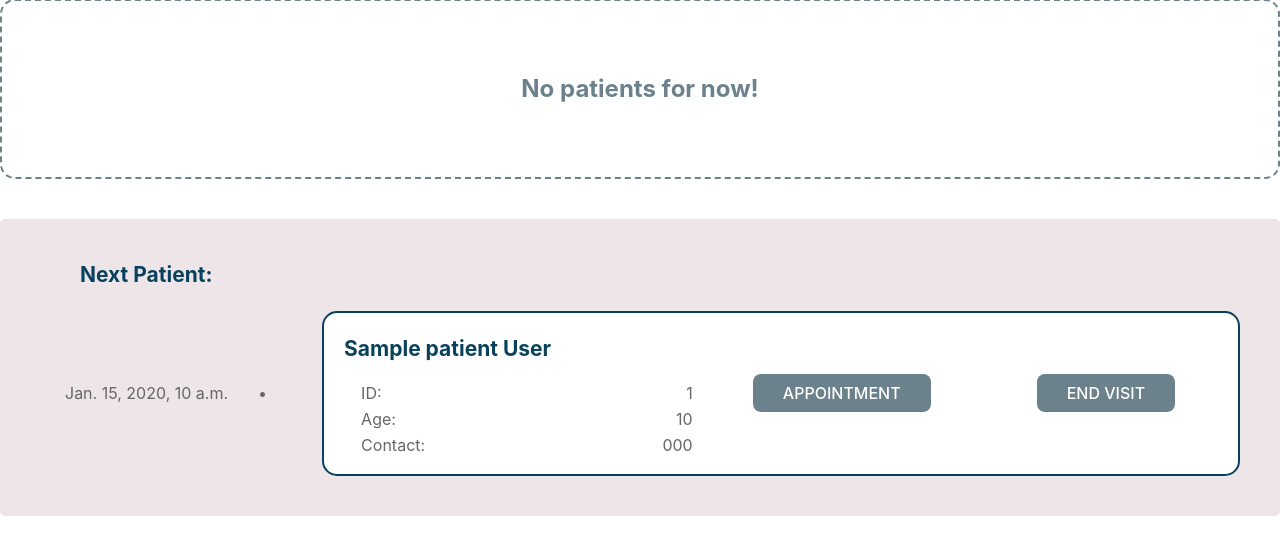
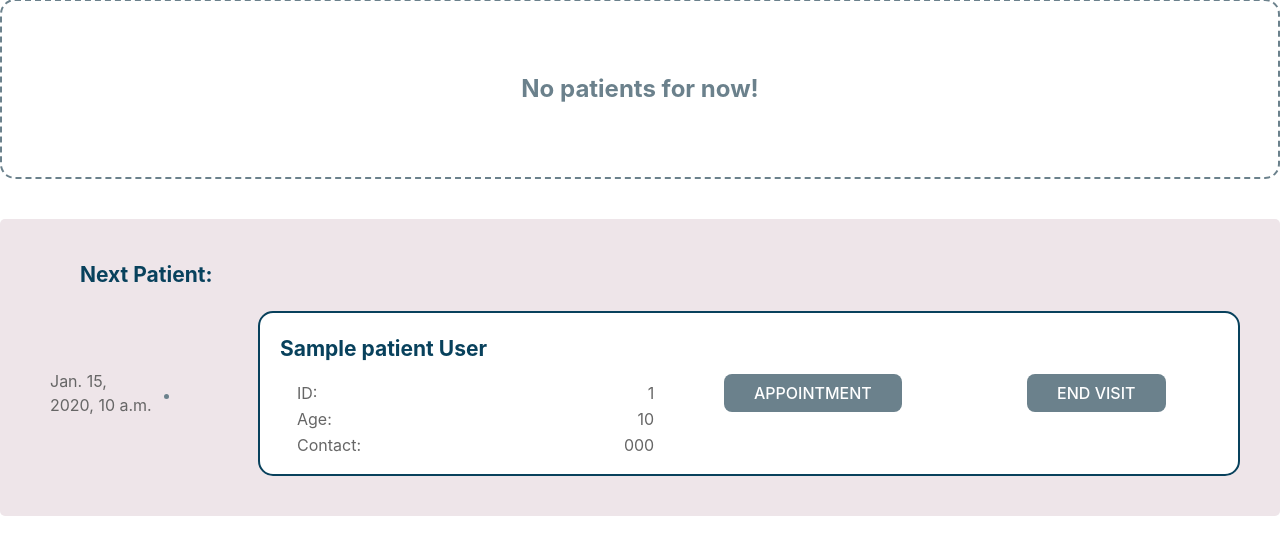
Before and after one commit to Notiooo/PawMed, a Django app: page /doctor/ in a window 1280 px wide. Shown: the part 121-676 px from the top of the page. Run offline with Django 4.2, Linux system fonts and the light colour scheme; tables that the repository leaves empty hold one stand-in row (values such as "Sample post"); some libraries are stand-ins or nearby versions.

Commit message:
Correct details - #76

```diff
--- a/PawMed/pawmed-front/public/static/css/pawmed.css
+++ b/PawMed/pawmed-front/public/static/css/pawmed.css
@@ -184,6 +184,7 @@
     font-size: 32px;
 }
 
+/* ==== Border ==== */
 .pm-border-solid {
     border-width: 2px !important;
     border-style: solid !important;
@@ -198,9 +199,24 @@
     border-radius: 15px;
 }
 
+/* ==== Other ==== */
 .pm-indicator {
     width: 30px;
     border-width: 2px;
     border-top-left-radius: 12px !important;
     border-bottom-left-radius: 12px !important;
 }
+
+.pm-dot-small{
+  height: 5px;
+  width: 5px;
+  border-radius: 50%;
+  display: inline-block;
+}
+
+.pm-dot-medium{
+  height: 10px;
+  width: 10px;
+  border-radius: 50%;
+  display: inline-block;
+}
--- a/PawMed/pawmed-front/public/templates/doctor/doctor_homepage.html
+++ b/PawMed/pawmed-front/public/templates/doctor/doctor_homepage.html
@@ -11,12 +11,12 @@
                 <p class="uk-text-bold pm-color-darkblue uk-margin-medium-left uk-margin-medium-top pm-font-size-medium">Current Patient:</p>
             </div>
             <div class="uk-grid-collaps uk-margin-medium-bottom" uk-grid>
-                <div class="uk-margin-small-left uk-margin-auto-vertical uk-grid-collaps uk-text-bold pm-color-darkblue" uk-grid>
+                <div class="uk-margin-small-left uk-margin-auto-vertical uk-grid-collaps uk-text-bold pm-color-darkblue uk-width-1-5" uk-grid>
                     <div class="uk-background-default uk-padding-small uk-border-rounded uk-margin-auto-vertical">
                         NOW
                     </div>
-                    <div class="uk-margin-medium-right uk-padding-small pm-font-size-large">
-                        &#8226;
+                    <div class="uk-margin-medium-right uk-padding-small">
+                         <span class="pm-dot-medium pm-background-darkblue"></span>
                     </div>
                 </div>
                 <div class="uk-width-expand uk-grid-collapse uk-background-default uk-padding-remove pm-border-solid" uk-grid>
@@ -59,12 +59,12 @@
                 <p class="uk-text-bold pm-color-darkblue uk-margin-medium-left uk-margin-medium-top pm-font-size-medium">Next Patient:</p>
             </div>
             <div class="uk-grid-collaps uk-margin-medium-bottom" uk-grid>
-                <div  class="uk-margin-small-left uk-margin-auto-vertical uk-grid-collaps" uk-grid>
-                    <div class="uk-padding-small">
-                        <p class="uk-padding-remove uk-margin-remove">{{visit.date}}</p>
+                <div  class="uk-margin-small-left uk-margin-auto-vertical uk-grid-collapse uk-width-1-5" uk-grid>
+                    <div class="uk-width-1-2 uk-margin-auto-vertical">
+                        <p class="uk-padding-remove uk-margin-remove uk-text-break">{{visit.date}}</p>
                     </div>
-                    <div class="uk-margin-medium-right uk-padding-small">
-                        &#8226;
+                    <div class="uk-width-expand uk-margin-auto-vertical uk-margin-small-left">
+                        <span class="pm-dot-small pm-background-lightblue"></span>
                     </div>
                 </div>
                 <div  class="uk-width-expand uk-grid-collapse pmi-border uk-border-rounded uk-background-default uk-padding-remove pm-border-solid" uk-grid>
```
